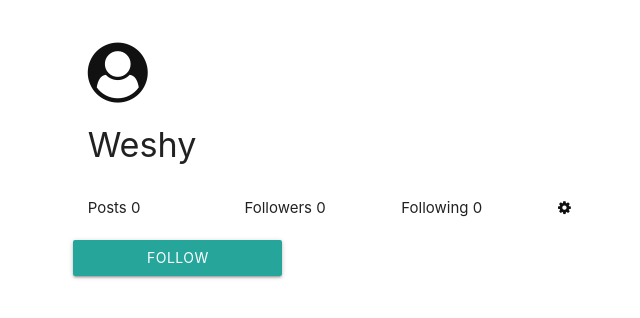
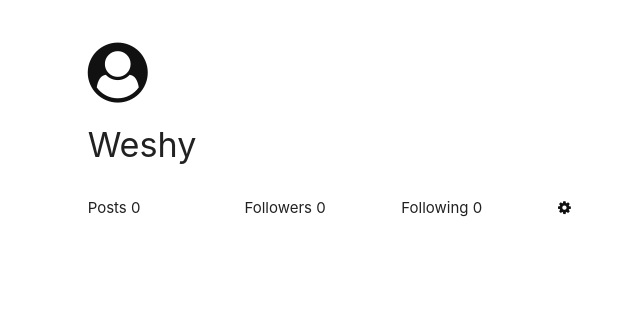
Before and after one commit to andyweru/-MC_11_Insta_Clone, a Django app: page /profile/ in a window 1280 px wide. Shown: the part 47-365 px from the top of the page, without its empty margins (250-890 px from the left). Run offline with Django 3.2, Linux system fonts and the light colour scheme; the visitor is signed in with stand-in values (Sample User, id 1); some libraries are stand-ins or nearby versions.

Commit message:
removed follow button

```diff
--- a/instagram/templates/profile.html
+++ b/instagram/templates/profile.html
@@ -20,10 +20,6 @@
                         <i class="fa fa-cog"></i>
                 </div>
         </div>
-        <div class="row">
-                <a class="waves-effect waves-light btn">Follow</a>
-
-        </div>
 
     </div>
 {% endblock %}
```
